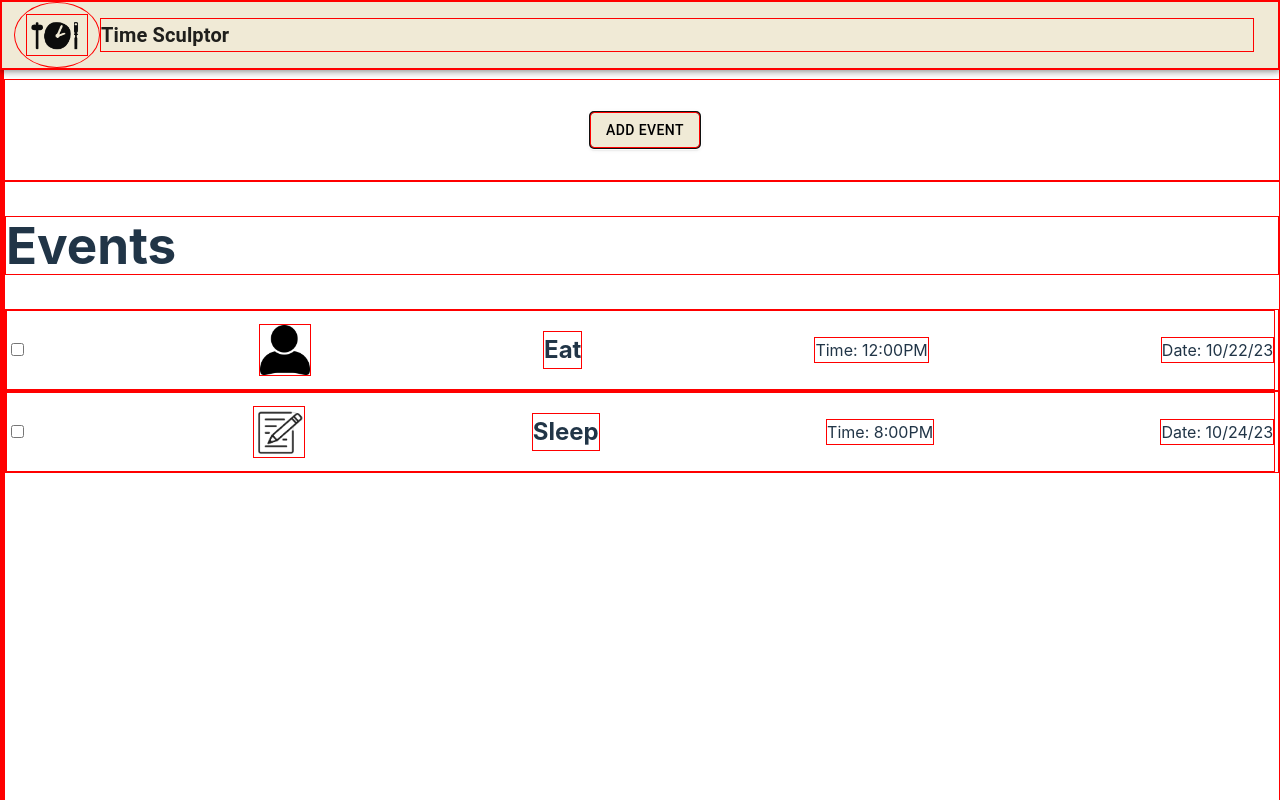
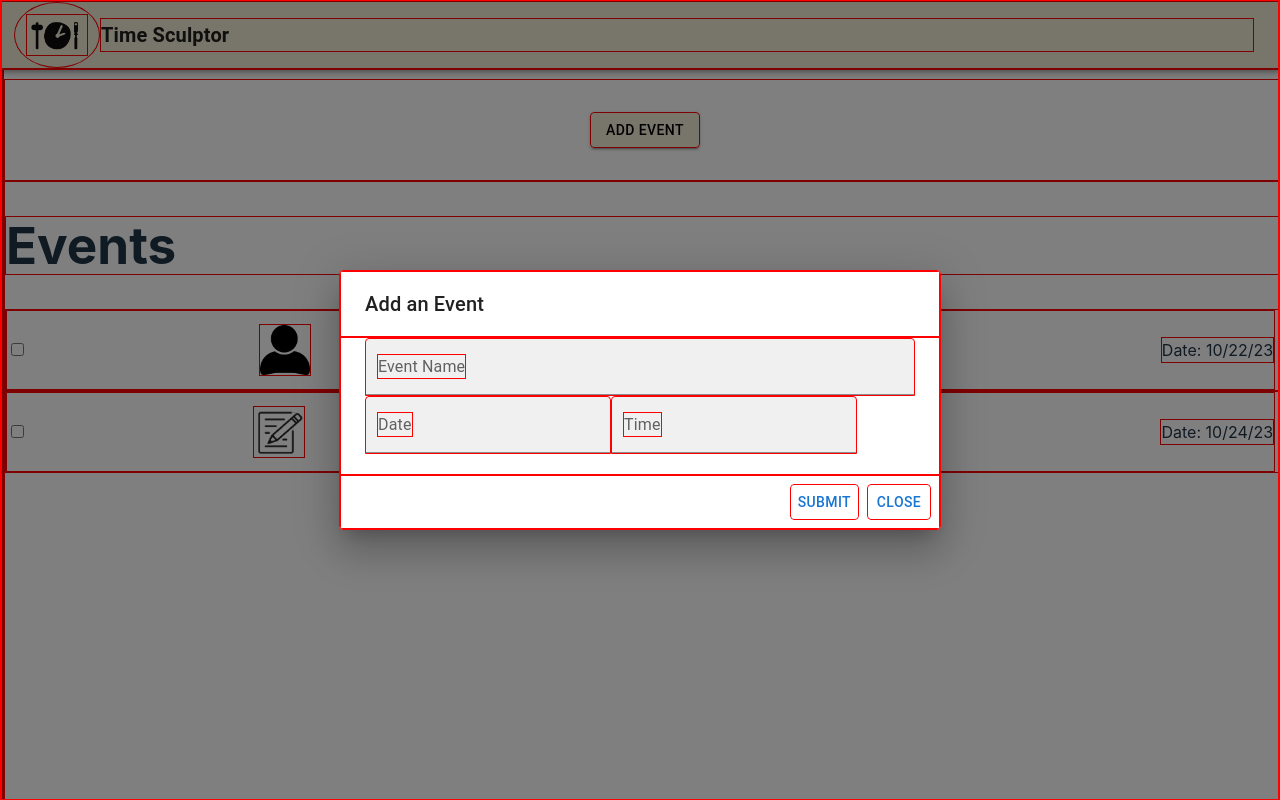
Before and after one commit to nickw409/TimeSculptor, a React (Vite) app in the folder TimeSculptor/: page / in a window 1280 px wide. Both pictures are taken after a click on the button "ADD EVENT". Shown: the top 800 px of the page. Built offline with nearby package versions, Linux system fonts and the light colour scheme.

Commit message:
Work on event input
Added SOME functionality to "add event" box. Box will open/close and data can be typed, but nothing is done with the data/submit button has no functionality.

```diff
--- a/TimeSculptor/package.json
+++ b/TimeSculptor/package.json
@@ -13,7 +13,9 @@
     "@emotion/react": "^11.11.1",
     "@emotion/styled": "^11.11.0",
     "@mui/material": "^5.14.14",
+    "bootstrap": "^5.3.2",
     "react": "^18.2.0",
+    "react-bootstrap": "^2.9.1",
     "react-dom": "^18.2.0"
   },
   "devDependencies": {
@@ -24,6 +26,6 @@
     "eslint-plugin-react": "^7.32.2",
     "eslint-plugin-react-hooks": "^4.6.0",
     "eslint-plugin-react-refresh": "^0.4.3",
-    "vite": "^4.4.5"
+    "vite": "^4.5.0"
   }
 }
--- a/TimeSculptor/src/App.jsx
+++ b/TimeSculptor/src/App.jsx
@@ -4,16 +4,43 @@ import AddEvent from './components/create'
 import Events from './components/events'
 import './App.css'
 
+const initialEvents = [
+  {
+      id: "1",
+      title: "Eat",
+      date: "10/22/23",
+      time: "12:00PM",
+      icon: "/assets/images/login.png"
+  },
+
+  {
+      id: "2",
+      title: "Sleep",
+      date: "10/24/23",
+      time: "8:00PM",
+      icon: "/assets/images/register.png"
+  },
+
+]
+
 function App() {
+  const [events, setEvents] = useState(initialEvents);
   const [count, setCount] = useState(0)
+
+  function addEvent( newEvent ) {
+    const oldEvents = [...events];
+    oldEvents.push(newEvent);
+    setEvents(oldEvents);
+  }
 
   return (
     <div className='appContainer'>
       <Header />
-      <AddEvent />
-      <Events />
+      <AddEvent addEventFunction={addEvent}/>
+      <Events events={events} />
     </div>
   )
 }
 
+
 export default App
--- a/TimeSculptor/src/components/create.jsx
+++ b/TimeSculptor/src/components/create.jsx
@@ -1,17 +1,29 @@
 import React from 'react';
 import Button from "@mui/material/Button";
 import Box from '@mui/material/Box';
+import EventDialog from './event_dialog';
+import { useState } from 'react';
 
-export default function AddEvent() {
+export default function AddEvent( {addEventFunction} ) {
+
+    const [eventDialogOpen, setEventDialogOpen] = useState(false);
+
+    function closeDialog()
+    {
+        setEventDialogOpen(false);
+    }
+
     return (
         <Box justifyContent="center" alignItems="center" display="flex" border = "1px solid red" height = "100px" width = "100vw" marginTop="75px">
             <Button variant="contained"
+            onClick={() => setEventDialogOpen(true)}
             sx = {{
                 backgroundColor: '#F0EAD6',
                 color: 'black'
             }}>
                 Add Event
             </Button>
+            <EventDialog open={eventDialogOpen} closeFunction={closeDialog} addEvent={addEventFunction}/>
         </Box>
     )
 }
--- /dev/null
+++ b/TimeSculptor/src/components/event_dialog.jsx
@@ -0,0 +1,51 @@
+import React from "react";
+import { useState } from "react";
+import { Dialog, DialogTitle, DialogActions, DialogContent } from "@mui/material";
+import { Button } from "@mui/material";
+import TextField from '@mui/material/TextField';
+import MenuItem from '@mui/material/MenuItem';
+
+const AMorPM = [
+    {
+        value: "Morning",
+        label: "AM",
+    },
+
+    {
+        value: 'Afternoon',
+        label: "PM",
+    }
+];
+
+export default function EventDialog({open, closeFunction, addEvent})
+{
+    return (
+        <>
+        <Dialog open={open}>
+            <DialogTitle>Add an Event</DialogTitle>
+            <DialogContent>
+                <TextField
+                    id="eventName"
+                    label="Event Name"
+                    fullWidth
+                    variant="filled"
+                />
+                <TextField
+                    id="date"
+                    label="Date"
+                    variant="filled"
+                />
+                <TextField
+                    id="time"
+                    label="Time"
+                    variant="filled"
+                />
+            </DialogContent>
+            <DialogActions>
+                <Button>Submit</Button>
+                <Button onClick={() => closeFunction()}>Close</Button>
+            </DialogActions>
+        </Dialog>
+        </>
+    )
+}
--- a/TimeSculptor/src/components/events.jsx
+++ b/TimeSculptor/src/components/events.jsx
@@ -2,25 +2,7 @@ import React from 'react';
 import Event from './singleEvent'
 import './events.css'
 
-const events = [
-    {
-        id: "1",
-        title: "Eat",
-        date: "10/22/23",
-        time: "12:00PM",
-        icon: "/assets/images/login.png"
-    },
-
-    {
-        id: "2",
-        title: "Sleep",
-        date: "10/24/23",
-        time: "8:00PM",
-        icon: "/assets/images/register.png"
-    }
-]
-
-export default function Events() {
+export default function Events( {events} ) {
     return (
         <div className="eventsDisplay">
             <h1>
```
Also changed, not shown: 1 other file (tests, documents, lock files or other folders).
